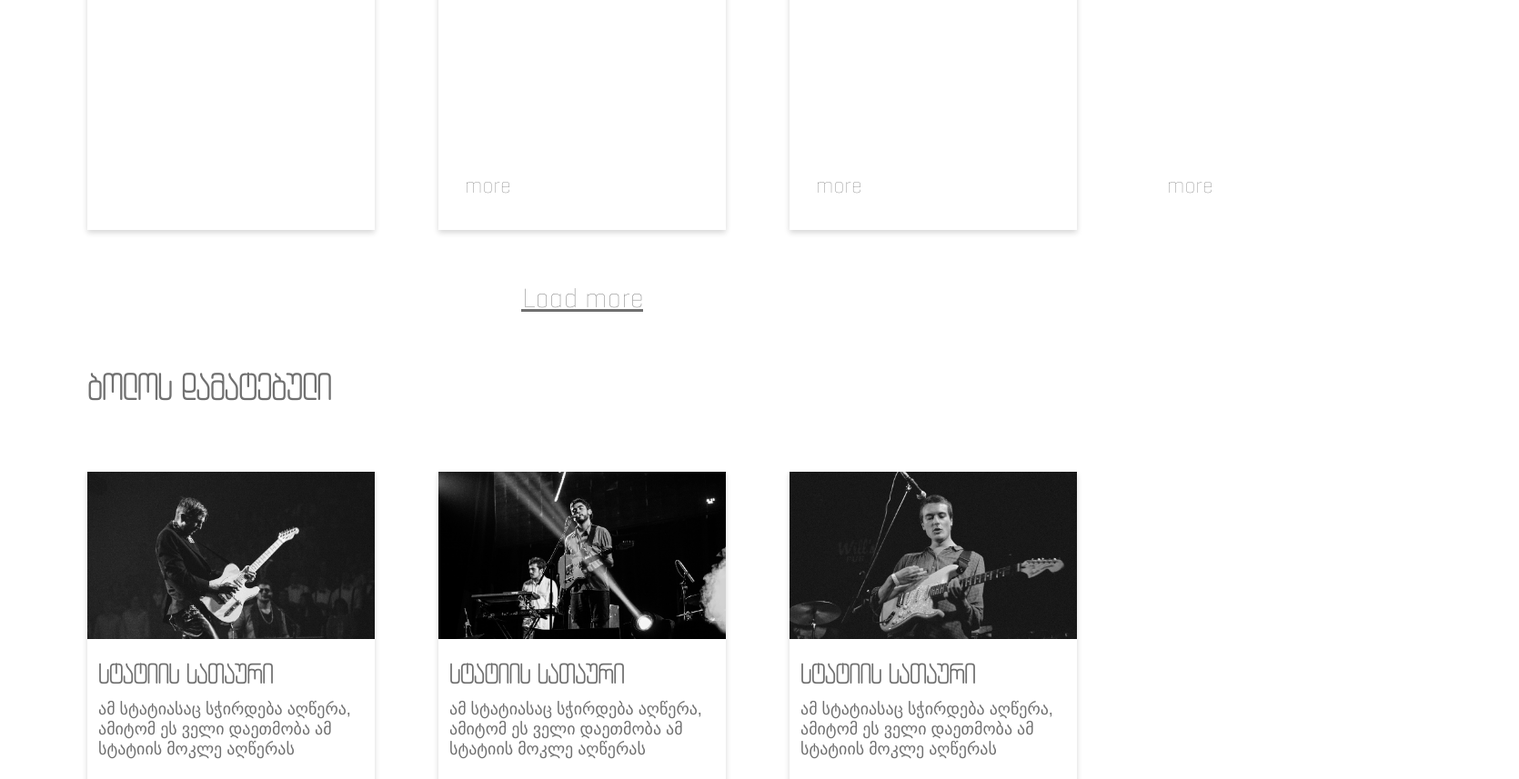
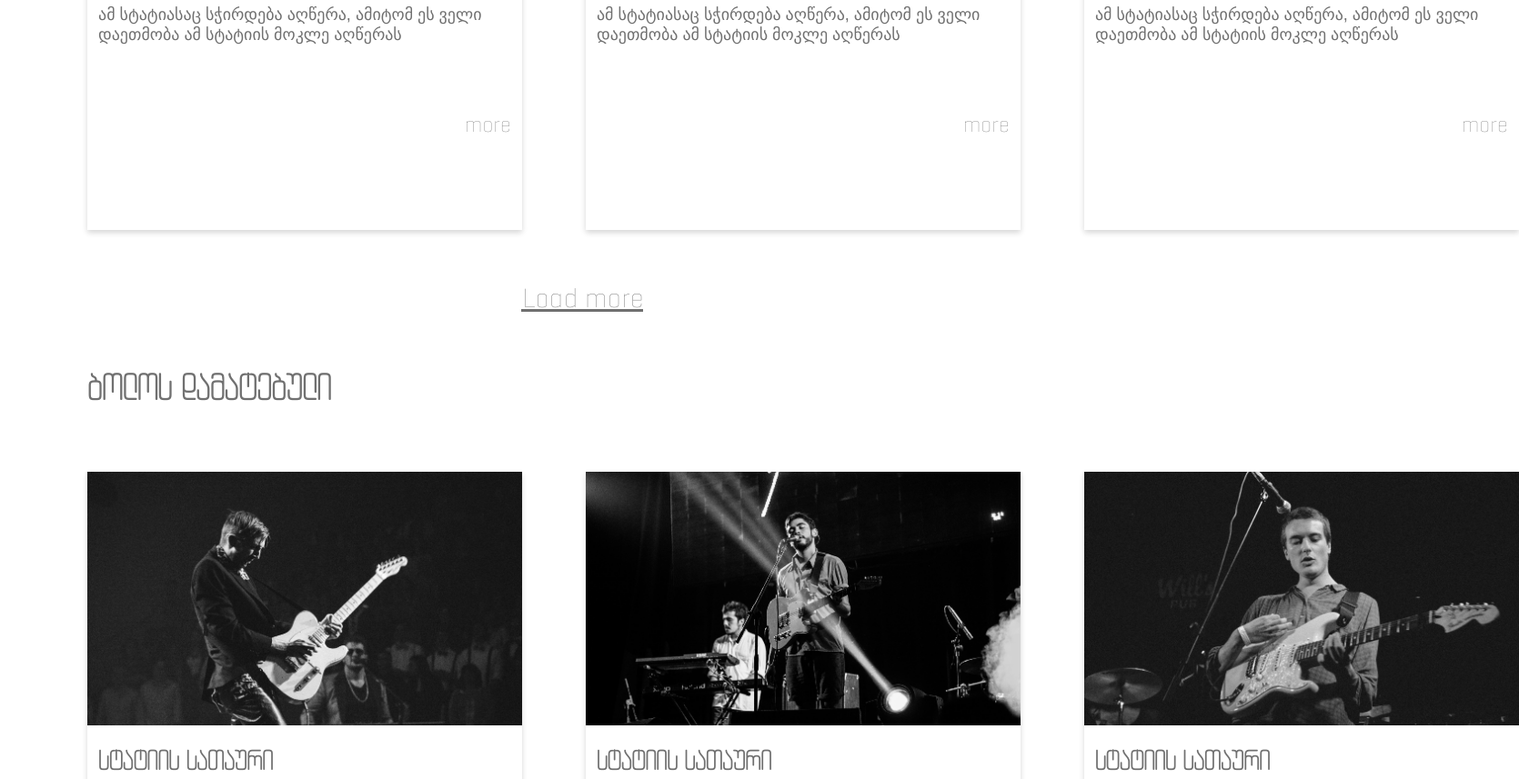
Before and after one commit to Noahfisherrrr/howtoweb, a plain HTML site: page index.html in a window 1280 px wide. Shown: the part 1140-1997 px from the top of the page at 91% size, 1670 px wide, since content can reach past the window. Drawn offline with Linux system fonts and the light colour scheme; a web font is replaced by a local one.

Commit message:
Update styles.css

```diff
--- a/styles/styles.css
+++ b/styles/styles.css
@@ -139,12 +139,8 @@ section > h1{
     margin-left: .75rem;
 }
 .article-container > a {
-    position: absolute;
-    bottom: 2.1875rem;
-    left: 25.875rem;
     display: block;
-    max-width: 100%;
-
+    margin: 4.5625rem .8125rem 0 25.875rem;
     font-size: 1.5rem;
     color: #707070;
     letter-spacing: 0rem;
```
